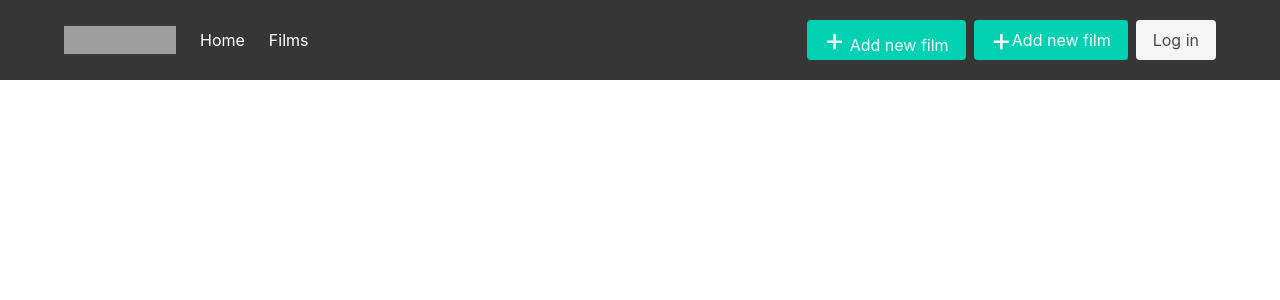
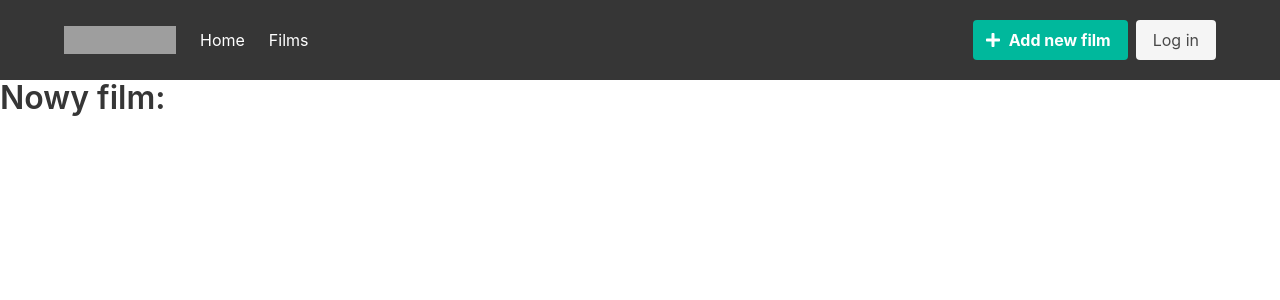
Before and after one commit to kargeb/focus-player, a React (Create React App) app: page /add-film in a window 1280 px wide. Shown: the top 300 px of the page. Built offline with nearby package versions, Linux system fonts and the light colour scheme; no server answers; grey boxes are pictures that could not be loaded.

Commit message:
add font awesome, better addFilm button

```diff
--- a/public/index.html
+++ b/public/index.html
@@ -5,10 +5,7 @@
     <link rel="icon" href="%PUBLIC_URL%/favicon.ico" />
     <meta name="viewport" content="width=device-width, initial-scale=1" />
     <meta name="theme-color" content="#000000" />
-    <meta
-      name="description"
-      content="Web site created using create-react-app"
-    />
+    <meta name="description" content="Web site created using create-react-app" />
     <link rel="apple-touch-icon" href="%PUBLIC_URL%/logo192.png" />
     <!--
       manifest.json provides metadata used when your web app is installed on a
@@ -24,6 +21,7 @@
       work correctly both with client-side routing and a non-root public URL.
       Learn how to configure a non-root public URL by running `npm run build`.
     -->
+    <script defer src="https://use.fontawesome.com/releases/v5.14.0/js/all.js"></script>
     <title>React App</title>
   </head>
   <body>
--- a/src/App.js
+++ b/src/App.js
@@ -1,13 +1,13 @@
 import { useEffect } from 'react';
 import { BrowserRouter as Router, Switch, Route } from 'react-router-dom';
-import { Provider, useDispatch } from 'react-redux';
+import { useDispatch } from 'react-redux';
 
-import store from './redux/store';
 import { fetchFilms } from './redux/reducer';
 import Dashboard from './components/dashboard/Dashboard';
 import Navbar from './components/navbar/Navbar';
 import Films from './components/films/Films';
 import Film from './components/film/Film';
+import AddFilm from './components/addFilm/AddFilm';
 
 function App() {
   const dispatch = useDispatch();
@@ -29,6 +29,9 @@ function App() {
         <Route path="/films/:id">
           <Film />
         </Route>
+        <Route path="/add-film">
+          <AddFilm />
+        </Route>
       </Switch>
     </Router>
   );
--- /dev/null
+++ b/src/components/addFilm/AddFilm.js
@@ -0,0 +1,5 @@
+const AddFilm = () => {
+  return <h3 className="title is-3">Nowy film:</h3>;
+};
+
+export default AddFilm;
--- a/src/components/navbar/Navbar.js
+++ b/src/components/navbar/Navbar.js
@@ -51,16 +51,14 @@ const Navbar = () => {
           <div className="navbar-end">
             <div className="navbar-item">
               <div className="buttons">
-                <div className="button is-primary is-vertical" href="/">
-                  <div className="is-vcentered">
-                    <span className="is-size-3">+</span> Add new film
-                  </div>
-                  {/* <div style={{ lineHeight: '24px' }}>Add new film</div> */}
-                </div>
-                <div className="button is-primary is-vertical" href="/">
-                  <div className="is-size-3">+</div>
-                  <div style={{ lineHeight: '24px' }}>Add new film</div>
-                </div>
+                <NavLink activeClassName="is-active" className="button is-primary" to="/add-film">
+                  <span className="icon is-small">
+                    <i className="fas fa-plus" />
+                  </span>
+                  <span>
+                    <strong>Add new film</strong>
+                  </span>
+                </NavLink>
                 <a className="button is-light" href="/">
                   Log in
                 </a>
```
